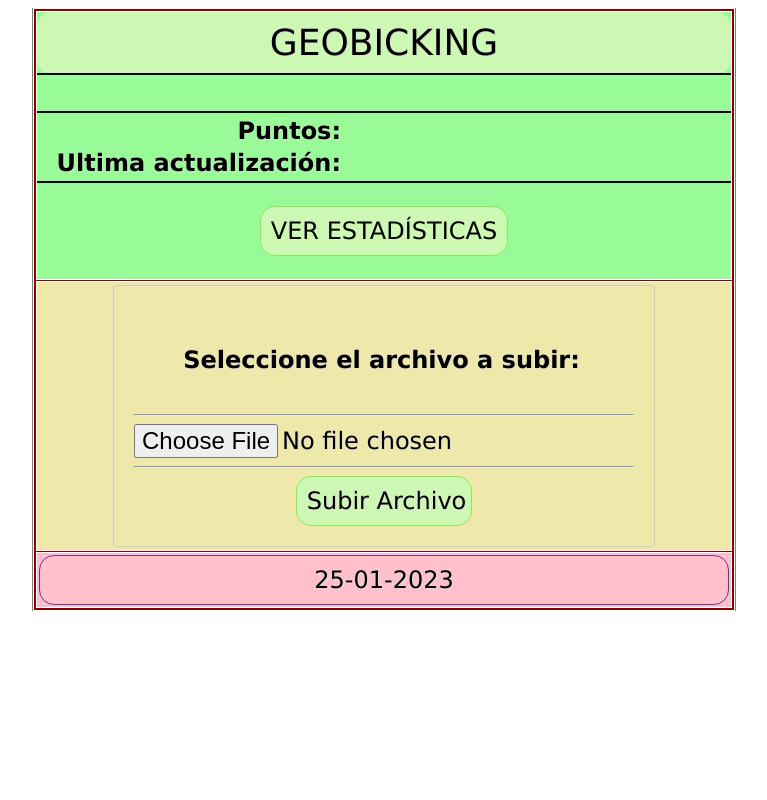
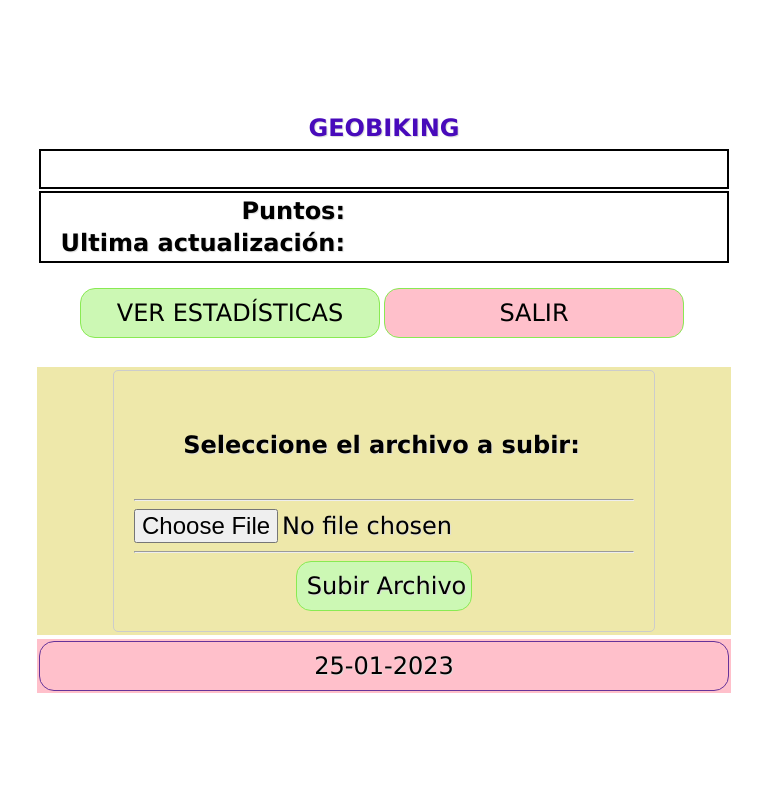
Before and after one commit to makoki13/geobiking, a PHP site: page /frontend/subir.php in a window 1280 px wide. Shown: the whole page, without its empty margins (256-1023 px from the left). Run offline with PHP 8.4, Linux system fonts and the light colour scheme; data that the repository does not hold is empty; some libraries are stand-ins or nearby versions.

Commit message:
mejora interfaz

```diff
--- a/app/backend/api/server.php
+++ b/app/backend/api/server.php
@@ -43,6 +43,7 @@ if ($funcion == "get_logros_globales") {
     $conexion = connect();
 
     include_once 'clsEstadisticas.class.php';
+    include_once 'clsUsuario.class.php';
 
     $o->poblaciones = Estadisticas::get_total_numero_localidades($conexion);
     $o->poblaciones_visitadas = Estadisticas::get_localidades_visitadas($conexion, $usuario);
@@ -58,6 +59,9 @@ if ($funcion == "get_logros_globales") {
 
     $datos_logros = Estadisticas::get_global($conexion,$usuario);
     $o->total_puntos = $datos_logros['total_puntos'];
+
+    $datos_usuario = Usuario::get_datos($conexion,$usuario);
+    $o->nombre_usuario = $datos_usuario->nombre;
 
     $o->ok = true;
     $o->msg = "mensaje";
--- a/app/frontend/subir.php
+++ b/app/frontend/subir.php
@@ -8,17 +8,24 @@ if (trim($usuario) == '') {
 $funcion = $_POST['funcion'];
 
 if ($funcion=="sube_archivo") {
-    $fichero_subido = "../../gpx/u" . $usuario .  "_" .  basename($_FILES['fichero_usuario']['name']);
-    $resp = move_uploaded_file($_FILES['fichero_usuario']['tmp_name'], $fichero_subido);
-    if ($resp==false) {
+    if (trim(basename($_FILES['fichero_usuario']['name'])=='')) {
+    ?>
+        <script>alert("No se ha indicado ningún fichero");</script>;
+    <?php
+    }
+    else {
+        $fichero_subido = "../../gpx/u" . $usuario .  "_" .  basename($_FILES['fichero_usuario']['name']);
+        $resp = move_uploaded_file($_FILES['fichero_usuario']['tmp_name'], $fichero_subido);
+        if ($resp==false) {
 ?>
-        <script>alert("Error al subir el fichero");</script>
+    <script>alert("Error al subir el fichero");</script>
 <?php
     }
-    else {
+        else {
 ?>
-        <script>alert("fichero subido correctamente");</script>
+    <script>alert("fichero subido correctamente. Recibirá un correo cuando el fichero haya sido procesado y actualizadas las estadísticas");</script>
 <?php
+        }
     }
 }
 
@@ -30,21 +37,30 @@ if ($funcion=="sube_archivo") {
 	<meta name="viewport" content="width=device-width, initial-scale=1">
 	<title>Subir Archivos GPX</title>
     <link href="estilos.css" rel="stylesheet" type="text/css">
+
+    <script>
+        function ver_estadisticas() {
+            document.getElementById("registro_logros").value = '<?php echo $usuario; ?>';
+            document.getElementById("frm_logros").submit();
+        }
+
+        function atras() {
+            document.getElementById("frm_inicio").submit();
+        }
+    </script>
 </head>
 
 <body>
-    <table rules="all">
+    <table style="width:100%;height:100%;">
         <tr>
             <td style="width:50%;">&nbsp;</td>
             <td style="min-width:700px;">
-                <table style="width:100%;border:2px solid darkred;" rules="all">
+                <table style="width:100%;border:0px solid darkred;" rules="">
                     <tr>
                         <td>
-                            <table style="background-color:palegreen;height:100%;width:100%;" rules="all">
+                            <table style="height:100%;width:100%;" rules="">
                                 <tr style="min-height:50px;">
-                                    <td class="titulo">
-                                        GEOBICKING
-                                    </td>
+                                    <td class="principal_titulo">GEOBIKING</td>
                                 </tr>
                                 <tr style="min-height:100px;">
                                     <td style="border:2px solid black;">
@@ -73,9 +89,14 @@ if ($funcion=="sube_archivo") {
                                     <td style="padding-top:20px;padding-bottom:20px;">
                                         <table style="width:100%;">
                                             <tr>
-                                                <td style="text-align:center;">
-                                                    <button type="submit">VER ESTADÍSTICAS</button>
+                                                <td style="width:50%"></td>
+                                                <td style="min-width:300px;text-align:center;">
+                                                    <button type="submit" style="width:100%;" onclick="ver_estadisticas();">VER ESTADÍSTICAS</button>
                                                 </td>
+                                                <td class="titulo_logros" style="min-width:300px;text-align:center;" >
+                                                    <button style="background-color:pink;width:100%;" onclick="atras();">SALIR</button>
+                                                </td>
+                                                <td style="width:50%"></td>
                                             </tr>
                                         </table>
                                     </td>
@@ -123,6 +144,11 @@ if ($funcion=="sube_archivo") {
         </tr>
     </table>
 
+    <form id="frm_inicio" name="frm_inicio" action="../index.php" method="post" style="display:none;"></form>
+    <form id="frm_logros" name="frm_logros" action="./logros.php" method="post" style="display:none;">
+        <input type="hidden" id="registro_logros" name="logros_usuario" value="0">
+    </form>
+
     <script src="https://code.jquery.com/jquery-3.6.0.min.js"></script>
     <link href="estilos.css" rel="stylesheet" type="text/css">
 
```
Also changed, not shown: app/frontend/logros.php (+6 -10 lines), app/index.php (+10 -2 lines), 1 other file.
